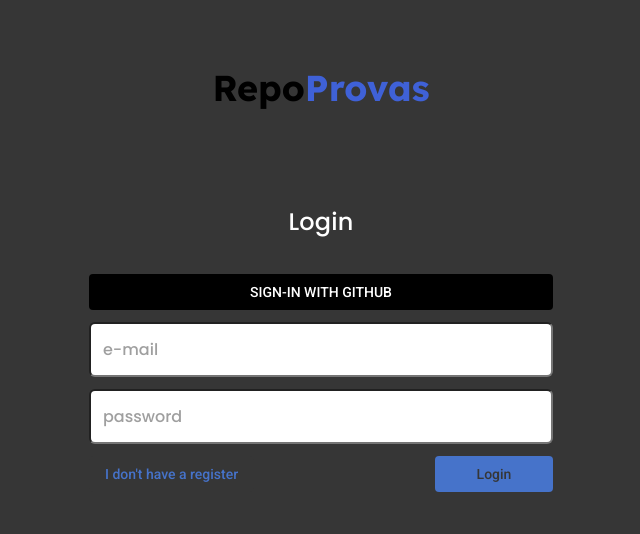
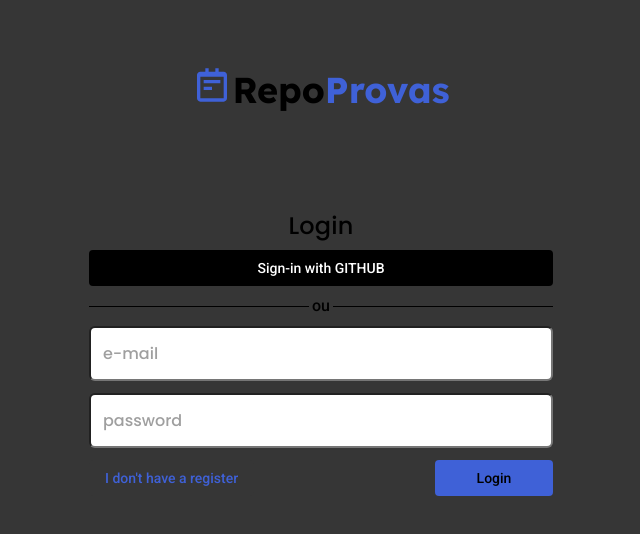
Before and after one commit to Mateusr337/RepoProvas, a React (Create React App) app: page / in a window 1280 px wide. Shown: the top 534 px of the page, without its empty margins (319-959 px from the left). Built offline with nearby package versions, Linux system fonts and the light colour scheme.

Commit message:
feat: layout register and login

```diff
--- a/package.json
+++ b/package.json
@@ -9,6 +9,7 @@
     "dotenv": "^16.0.0",
     "react": "^18.0.0",
     "react-dom": "^18.0.0",
+    "react-icons": "^4.3.1",
     "react-router-dom": "^6.3.0",
     "react-scripts": "5.0.1",
     "styled-components": "^5.3.5",
--- /dev/null
+++ b/src/components/horizontalDivider/index.js
@@ -0,0 +1,11 @@
+import { Container, Line, Text } from "./style";
+
+export default function HorizontalDivider({ text, background, color }) {
+  return (
+    <Container>
+      <Line background={background}></Line>
+      <Text color={color}>{text}</Text>
+      <Line background={background}></Line>
+    </Container>
+  );
+}
--- /dev/null
+++ b/src/components/horizontalDivider/style.js
@@ -0,0 +1,22 @@
+import styled from "styled-components";
+
+export const Container = styled.div`
+  width: 100%;
+  display: flex;
+  align-items: center;
+`;
+
+export const Text = styled.span`
+  color: ${(props) => props.color};
+  font-family: "Roboto";
+  font-weight: 500;
+
+  margin: 0px 3px;
+`;
+
+export const Line = styled.div`
+  width: 100%;
+  height: 1px;
+
+  background: ${(props) => props.background};
+`;
--- a/src/components/logo/index.js
+++ b/src/components/logo/index.js
@@ -1,8 +1,12 @@
 import { Blue, Text } from "./style";
+import { BiNotepad } from "react-icons/bi";
 
 export default function Logo() {
   return (
     <Text>
+      <Blue>
+        <BiNotepad size={40} />
+      </Blue>
       Repo<Blue>Provas</Blue>
     </Text>
   );
--- a/src/components/logo/style.js
+++ b/src/components/logo/style.js
@@ -8,13 +8,11 @@
   line-height: 45px;
 
   color: #000000;
+
+  display: flex;
+  align-items: center;
 `;
 
 export const Blue = styled.span`
   color: #3f61d7;
 `;
-
-export const Buttons = styled.div`
-  display: flex;
-  justify-content: space-between;
-`;
--- a/src/pages/signIn/index.js
+++ b/src/pages/signIn/index.js
@@ -1,13 +1,15 @@
 import { useState } from "react";
 import { useNavigate } from "react-router-dom";
 import Button from "../../components/button";
+import HorizontalDivider from "../../components/horizontalDivider";
 import Input from "../../components/Input";
 import Logo from "../../components/logo";
-import { Buttons } from "../../components/logo/style";
-import { Container, Form, Title } from "./style";
+import { Container, Form, Title, Buttons } from "./style";
+import { BsEyeSlash, BsEye } from "react-icons/bs";
 
 export default function SignInPage() {
   const navigate = useNavigate();
+  const [showPAssword, setShowPassword] = useState(false);
   const [signInData, setSignInData] = useState({
     email: "",
     password: "",
@@ -23,14 +25,14 @@
       <Logo />
       <Form>
         <Title>Login</Title>
-        <br />
         <Button
           color="#FFFFFF"
           background="#000000"
-          text="SIGN-IN WITH GITHUB"
+          text="Sign-in with GITHUB"
           width="100%"
           type="button"
         />
+        <HorizontalDivider text={"ou"} color={"#000000"} background={"#000000"} />
         <Input
           type="e-mail"
           placeholder="e-mail"
@@ -49,7 +51,7 @@
         />
         <Buttons>
           <Button
-            color={"#4673CA"}
+            color={"#3f61d7"}
             background={"#363636"}
             text="I don't have a register"
             type={"button"}
@@ -57,8 +59,8 @@
           />
 
           <Button
-            color={"#363636"}
-            background={"#4673CA"}
+            color={"#000000"}
+            background={"#3f61d7"}
             width={"118px"}
             text="Login"
             type={"submit"}
--- a/src/pages/signIn/style.js
+++ b/src/pages/signIn/style.js
@@ -21,7 +21,7 @@
 
   letter-spacing: 0.15px;
 
-  color: #ffffff;
+  color: black;
   align-self: center;
 `;
 
@@ -32,3 +32,8 @@
   flex-direction: column;
   gap: 12px;
 `;
+
+export const Buttons = styled.div`
+  display: flex;
+  justify-content: space-between;
+`;
--- a/src/pages/signUp/index.js
+++ b/src/pages/signUp/index.js
@@ -1,9 +1,8 @@
 import Button from "../../components/button";
 import Input from "../../components/Input";
 import Logo from "../../components/logo";
-import { Container, Form, Title } from "./style";
+import { Container, Form, Title, Buttons } from "./style";
 import { useState } from "react";
-import { Buttons } from "../../components/logo/style";
 import { useNavigate } from "react-router-dom";
 
 export default function SignUpPage() {
@@ -28,7 +27,7 @@
         <Button
           color="#FFFFFF"
           background="#000000"
-          text="SIGN-IN WITH GITHUB"
+          text="Sign-in with GITHUB"
           width="100%"
           type="button"
         />
@@ -58,7 +57,7 @@
         />
         <Buttons>
           <Button
-            color={"#4673CA"}
+            color={"#3f61d7"}
             background={"#363636"}
             text="I already have registration"
             type={"button"}
@@ -66,8 +65,8 @@
           />
 
           <Button
-            color={"#363636"}
-            background={"#4673CA"}
+            color={"#000000"}
+            background={"#3f61d7"}
             width={"118px"}
             text="Register"
             type={"submit"}
--- a/src/pages/signUp/style.js
+++ b/src/pages/signUp/style.js
@@ -21,7 +21,7 @@
 
   letter-spacing: 0.15px;
 
-  color: #ffffff;
+  color: black;
   align-self: center;
 `;
 
@@ -32,3 +32,8 @@
   flex-direction: column;
   gap: 12px;
 `;
+
+export const Buttons = styled.div`
+  display: flex;
+  justify-content: space-between;
+`;
```
Also changed, not shown: 1 other file (tests, documents, lock files or other folders).
